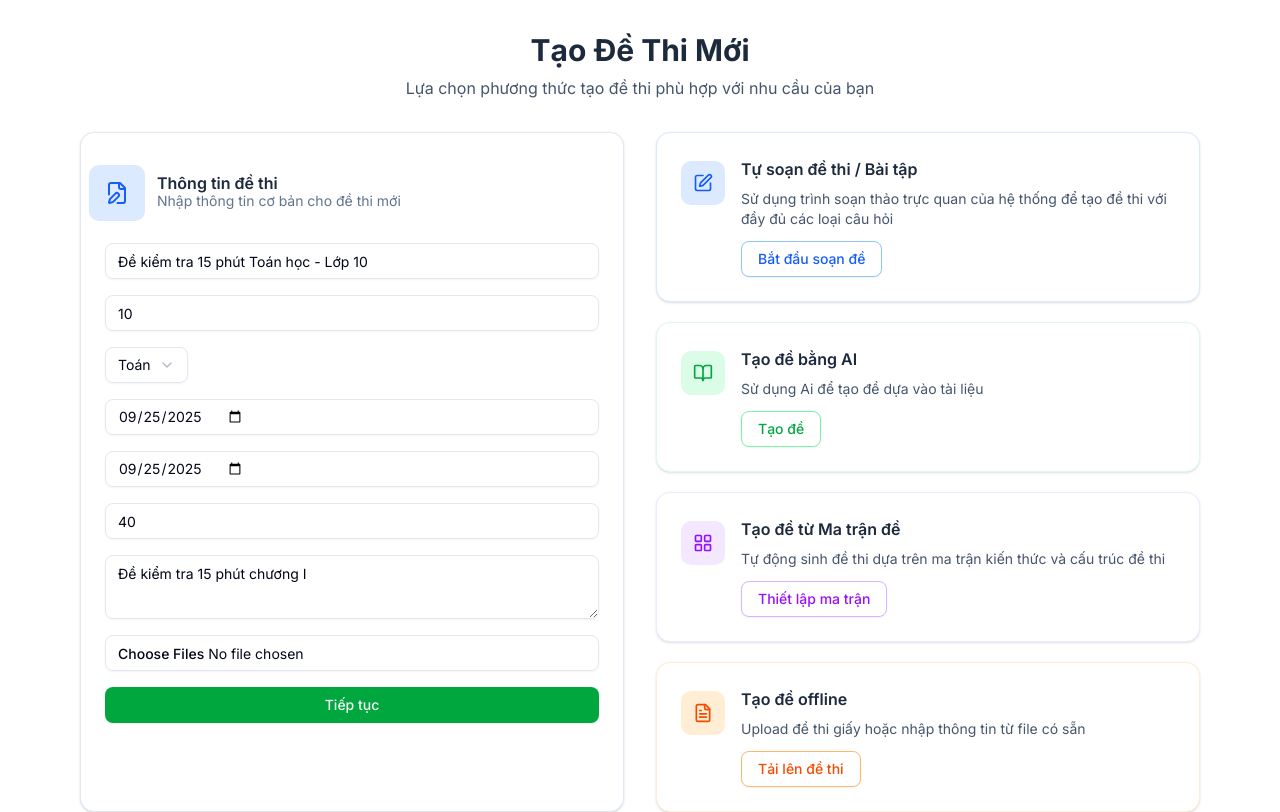
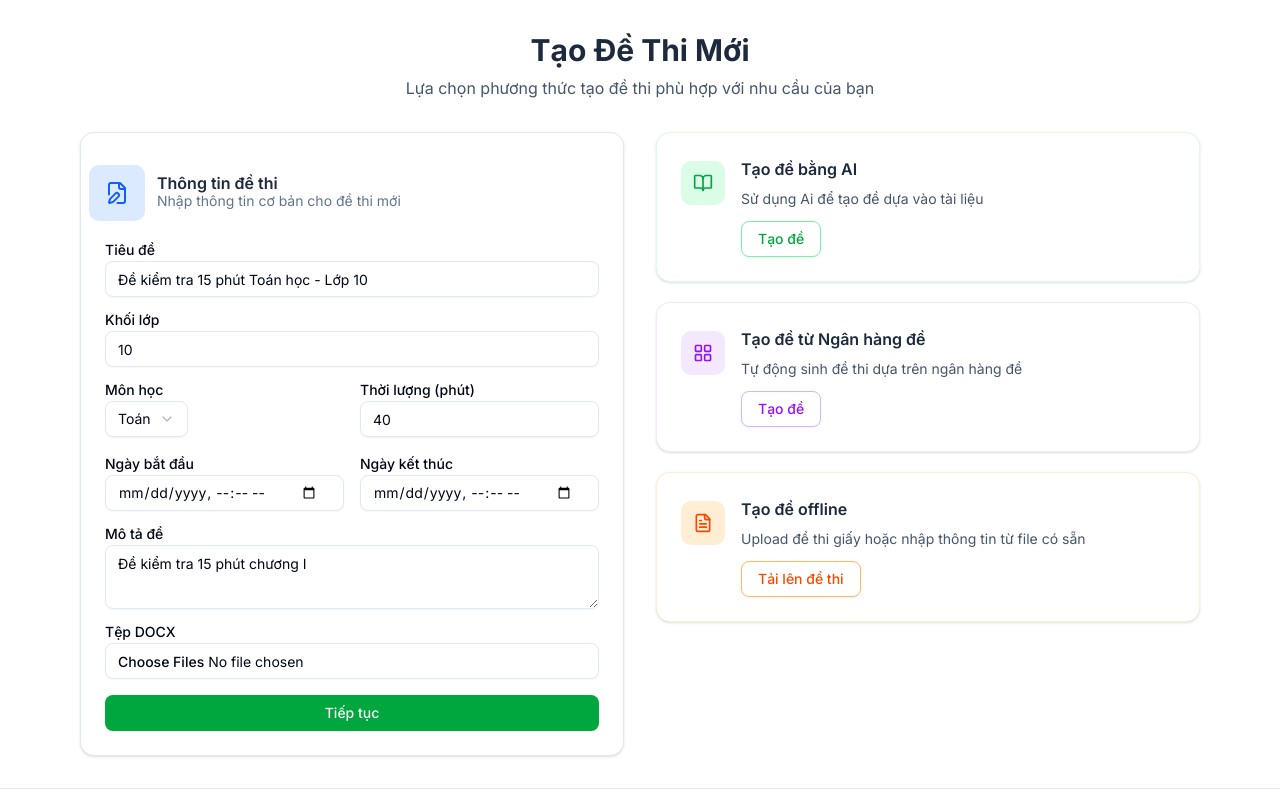
Before and after one commit to TranQuyPhat/nextjs-edu, a Next.js app: page /quizzes/teacher/quizzCreate in a window 1280 px wide. Shown: the top 812 px of the page. Built offline with nearby package versions, Linux system fonts and the light colour scheme.

Commit message:
AI gen Quiz v3

```diff
--- /dev/null
+++ b/src/app/quizzes/api/api-client.ts
@@ -0,0 +1,20 @@
+export async function apiClient<T>(path: string, options: RequestInit = {}): Promise<T> {
+    const token = localStorage.getItem("accessToken");
+    const headers = {
+        "Content-Type": "application/json",
+        ...(options.headers || {}),
+        ...(token ? { Authorization: `Bearer ${token}` } : {}),
+    };
+
+    const res = await fetch(`http://localhost:8080${path}`, {
+        ...options,
+        headers,
+        credentials: "include",
+    });
+
+    if (!res.ok) {
+        throw new Error(await res.text());
+    }
+
+    return res.json();
+}
--- /dev/null
+++ b/src/app/quizzes/hook/useApproveQuiz.ts
@@ -0,0 +1,25 @@
+import { useMutation } from "@tanstack/react-query";
+import { apiClient } from "../api/api-client";
+
+export function useApproveQuiz() {
+    return useMutation({
+        mutationFn: async (quizData: any) => {
+            const mappedQuestions = quizData.questions.map((q: any) => ({
+                questionText: q.question,
+                correctOption: q.answer ?? "",
+                score: 1,
+                options: q.options.map((opt: any) => ({
+                    optionLabel: opt.optionLabel,
+                    optionText: opt.optionText,
+                })),
+            }));
+
+            const payload = { ...quizData, questions: mappedQuestions };
+
+            return apiClient("/api/quizzes", {
+                method: "POST",
+                body: JSON.stringify(payload),
+            });
+        },
+    });
+}
--- a/src/app/quizzes/hook/useQuizQuestionsPage.tsx
+++ b/src/app/quizzes/hook/useQuizQuestionsPage.tsx
@@ -1,4 +1,5 @@
 import { useQuery } from "@tanstack/react-query";
+import { apiClient } from "../api/api-client";
 
 export function useQuizQuestionsPage(
   quizId: number,
@@ -7,16 +8,14 @@ export function useQuizQuestionsPage(
 ) {
   return useQuery({
     queryKey: ["quiz", quizId, "questions", page, size],
-    queryFn: async () => {
-      const res = await fetch(
-        `http://localhost:8080/api/quizzes/${quizId}/questions?page=${page}&size=${size}`,
-        {
-          credentials: "include",
-        }
-      );
-      if (!res.ok) throw new Error(await res.text());
-      return res.json();
-    },
+    queryFn: () =>
+      apiClient(`/api/quizzes/${quizId}/questions?page=${page}&size=${size}`),
     keepPreviousData: true,
   });
 }
+export function useQuizById(quizId: number) {
+  return useQuery({
+    queryKey: ["quiz", quizId],
+    queryFn: () => apiClient(`/api/quizzes/${quizId}`),
+  });
+}
--- a/src/app/quizzes/teacher/quizzCreate/page.tsx
+++ b/src/app/quizzes/teacher/quizzCreate/page.tsx
@@ -177,29 +177,6 @@ export default function CreateQuizzPage() {
 
         <div>
           <div className="space-y-5">
-            <Card className="hover:shadow-lg transition-shadow border border-blue-100">
-              <CardContent className=" flex gap-4 items-start">
-                <div className="bg-blue-100 p-3 rounded-lg mt-1">
-                  <Edit className="text-blue-600 w-5 h-5" />
-                </div>
-                <div>
-                  <h3 className="font-semibold text-base text-slate-800">
-                    Tự soạn đề thi / Bài tập
-                  </h3>
-                  <p className="text-sm text-slate-600 mt-2">
-                    Sử dụng trình soạn thảo trực quan của hệ thống để tạo đề thi
-                    với đầy đủ các loại câu hỏi
-                  </p>
-                  <Button
-                    variant="outline"
-                    className="mt-3 text-blue-600 border-blue-300 hover:bg-blue-50"
-                  >
-                    Bắt đầu soạn đề
-                  </Button>
-                </div>
-              </CardContent>
-            </Card>
-
             <Card className="hover:shadow-lg transition-shadow border border-green-100">
               <CardContent className=" flex gap-4 items-start">
                 <div className="bg-green-100 p-3 rounded-lg mt-1">
@@ -230,17 +207,16 @@ export default function CreateQuizzPage() {
                 </div>
                 <div>
                   <h3 className="font-semibold text-base text-slate-800">
-                    Tạo đề từ Ma trận đề
+                    Tạo đề từ Ngân hàng đề
                   </h3>
                   <p className="text-sm text-slate-600 mt-2">
-                    Tự động sinh đề thi dựa trên ma trận kiến thức và cấu trúc
-                    đề thi
+                    Tự động sinh đề thi dựa trên ngân hàng đề
                   </p>
                   <Button
                     variant="outline"
                     className="mt-3 text-purple-600 border-purple-300 hover:bg-purple-50"
                   >
-                    Thiết lập ma trận
+                    Tạo đề
                   </Button>
                 </div>
               </CardContent>
--- a/src/app/quizzes/teacher/quizzPreview/page.tsx
+++ b/src/app/quizzes/teacher/quizzPreview/page.tsx
@@ -1,6 +1,5 @@
 "use client";
 
-import { useRouter } from "next/navigation";
 import { useEffect, useMemo, useState } from "react";
 import { ArrowLeft, CheckCircle2, Save } from "lucide-react";
 import { Button } from "@/components/ui/button";
@@ -11,11 +10,15 @@ import { Label } from "@/components/ui/label";
 import { Textarea } from "@/components/ui/textarea";
 import { QuizEditor } from "@/components/editor/quiz-editor";
 import { ConfirmLeaveDialog } from "@/components/shared/confirm-leave-dialog";
+import { useApproveQuiz } from "../../hook/useApproveQuiz";
 import { useQuizzStorage } from "@/lib/store/useQuizzStorage";
+import { useRouter } from "next/navigation";
 
 export default function QuizEditPage() {
   const router = useRouter();
   const { data: quiz, setData, reset } = useQuizzStorage();
+
+  const approveMutation = useApproveQuiz();
   const [showConfirm, setShowConfirm] = useState(false);
 
   const title = useMemo(() => {
@@ -28,50 +31,17 @@ export default function QuizEditPage() {
   }
 
   async function onApprove() {
-    try {
-      // Lấy quiz hiện tại trong store
-      const { data: quizData } = useQuizzStorage.getState();
-
-      // Map questions về dạng backend cần
-      const mappedQuestions = quizData.questions.map((q) => ({
-        questionText: q.question,
-        correctOption: q.answer ?? "",
-        score: 1,
-        options: q.options.map((opt) => ({
-          optionLabel: opt.optionLabel,
-          optionText: opt.optionText,
-        })),
-      }));
-
-      // Tạo payload gửi lên backend
-      const payload = {
-        ...quizData,
-        questions: mappedQuestions,
-      };
-
-      const res = await fetch("http://localhost:8080/api/quizzes", {
-        method: "POST",
-        headers: {
-          "Content-Type": "application/json",
-          // Nếu cần token thì thêm:
-          // "Authorization": `Bearer ${localStorage.getItem("access_token")}`
-        },
-        body: JSON.stringify(payload),
-      });
-
-      if (!res.ok) {
-        const errorText = await res.text();
-        throw new Error(`Lỗi khi gửi quiz: ${errorText}`);
-      }
-
-      const result = await res.json();
-      console.log("Duyệt quiz thành công:", result);
-      router.push("quizzes/teacher"); // Điều hướng sau khi duyệt
-    } catch (error) {
-      console.error("Gửi quiz thất bại:", error);
-    }
+    approveMutation.mutate(quiz, {
+      onSuccess: (result) => {
+        console.log("Duyệt quiz thành công:", result);
+        useQuizzStorage.getState().reset();
+        router.push("/quizzes/teacher");
+      },
+      onError: (error) => {
+        console.error("Gửi quiz thất bại:", error);
+      },
+    });
   }
-
   return (
     <main className="min-h-dvh bg-white">
       <header className="sticky top-0 z-30 border-b bg-white/80 backdrop-blur">
@@ -105,7 +75,7 @@ export default function QuizEditPage() {
               className="bg-green-500 text-white hover:bg-green-600"
             >
               <CheckCircle2 className="mr-2 h-4 w-4" />
-              Duyệt quiz
+              {approveMutation.isPending ? "Đang gửi..." : "Duyệt quiz"}
             </Button>
           </div>
         </div>
--- /dev/null
+++ b/src/app/test/[id]/question/page.tsx
@@ -0,0 +1,34 @@
+"use client";
+
+import { useState } from "react";
+import { useQuizQuestionsPage } from "../../../quizzes/hook/useQuizQuestionsPage";
+import { useParams, useSearchParams } from "next/navigation";
+
+export default function QuizQuestionsTest() {
+  const params = useParams();
+  const searchParams = useSearchParams();
+
+  const quizId = Number(params.id); // id từ URL path
+  const pageParam = Number(searchParams.get("page")) || 1;
+  const sizeParam = Number(searchParams.get("size")) || 10;
+
+  const { data, isLoading, isError, error, isFetching } = useQuizQuestionsPage(
+    quizId,
+    pageParam,
+    sizeParam
+  );
+  console.log("Quiz Questions Page Data:", data);
+
+  if (!quizId) return <p>Chưa có quizId hợp lệ</p>;
+  if (isLoading) return <p>Đang tải...</p>;
+  if (isError) return <p>Lỗi: {(error as Error).message}</p>;
+
+  return (
+    <div>
+      <h2>
+        Trang {pageParam} {isFetching && "...đang tải"}
+      </h2>
+      <pre>{JSON.stringify(data, null, 2)}</pre>
+    </div>
+  );
+}
--- a/src/app/test/page.tsx
+++ /dev/null
@@ -1,37 +0,0 @@
-"use client";
-
-import { useState } from "react";
-import { useQuizQuestionsPage } from "../quizzes/hook/useQuizQuestionsPage";
-
-export default function QuizQuestionsTest({ quizId }: { quizId: number }) {
-  const [page, setPage] = useState(1);
-  const { data, isLoading, isError, error, isFetching } = useQuizQuestionsPage(
-    quizId,
-    page,
-    10
-  );
-
-  // Log ra console để kiểm tra
-  console.log("Quiz Questions Page Data:", data);
-
-  if (isLoading) return <p>Đang tải...</p>;
-  if (isError) return <p>Lỗi: {(error as Error).message}</p>;
-
-  return (
-    <div>
-      <h2>
-        Trang {page} {isFetching && "...đang tải"}
-      </h2>
-      <pre>{JSON.stringify(data, null, 2)}</pre>
-      <button disabled={page === 1} onClick={() => setPage((p) => p - 1)}>
-        Trang trước
-      </button>
-      <button
-        disabled={data && page * 10 >= data.total}
-        onClick={() => setPage((p) => p + 1)}
-      >
-        Trang sau
-      </button>
-    </div>
-  );
-}
--- a/src/components/forms/QuizForm.tsx
+++ b/src/components/forms/QuizForm.tsx
@@ -13,6 +13,7 @@ import {
   SelectValue,
 } from "@/components/ui/select";
 import { Button } from "@/components/ui/button";
+import { Label } from "@/components/ui/label";
 import type { QuizzFormData } from "@/types/quiz.type";
 
 export interface QuizFormDataExtended extends QuizzFormData {
@@ -55,16 +56,24 @@ export function QuizForm({
 
   return (
     <form onSubmit={handleSubmit(onSubmit)} className="space-y-4">
-      <Input placeholder="Tiêu đề" {...register("title")} />
+      <div className="space-y-1">
+        <Label htmlFor="title">Tiêu đề</Label>
+        <Input id="title" placeholder="Tiêu đề" {...register("title")} />
         {errors.title && (
           <p className="text-red-500 text-sm">{errors.title.message}</p>
         )}
+      </div>
 
-      <Input placeholder="Khối lớp" {...register("grade")} />
+      <div className="space-y-1">
+        <Label htmlFor="grade">Khối lớp</Label>
+        <Input id="grade" placeholder="Khối lớp" {...register("grade")} />
         {errors.grade && (
           <p className="text-red-500 text-sm">{errors.grade.message}</p>
         )}
-
+      </div>
+      <div className="flex gap-x-4">
+        <div className="space-y-1 w-full">
+          <Label>Môn học</Label>
           <Controller
             control={control}
             name="subject"
@@ -86,35 +95,76 @@ export function QuizForm({
           {errors.subject && (
             <p className="text-red-500 text-sm">{errors.subject.message}</p>
           )}
+        </div>
 
-      <Input type="date" {...register("startDate")} />
-      {errors.startDate && (
-        <p className="text-red-500 text-sm">{errors.startDate.message}</p>
-      )}
-
-      <Input type="date" {...register("endDate")} />
-      {errors.endDate && (
-        <p className="text-red-500 text-sm">{errors.endDate.message}</p>
-      )}
-
+        <div className="space-y-1 w-full">
+          <Label htmlFor="time">Thời lượng (phút)</Label>
           <Input
+            id="time"
             type="number"
-        placeholder="Thời gian làm bài (phút)"
+            placeholder="Thời gian làm bài"
+            min={1}
+            step={1}
+            inputMode="numeric"
             {...register("time")}
           />
           {errors.time && (
             <p className="text-red-500 text-sm">{errors.time.message}</p>
           )}
+        </div>
+      </div>
 
-      <Textarea placeholder="Mô tả đề" {...register("description")} />
+      <div className="grid grid-cols-1 gap-4 md:grid-cols-2">
+        <div className="space-y-1">
+          <Label htmlFor="startDate">Ngày bắt đầu</Label>
+          <Input
+            id="startDate"
+            type="datetime-local"
+            {...register("startDate")}
+          />
+          {errors.startDate && (
+            <p className="text-red-500 text-sm">{errors.startDate.message}</p>
+          )}
+        </div>
+
+        <div className="space-y-1">
+          <Label htmlFor="endDate">Ngày kết thúc</Label>
+          <Input id="endDate" type="datetime-local" {...register("endDate")} />
+          {errors.endDate && (
+            <p className="text-red-500 text-sm">{errors.endDate.message}</p>
+          )}
+        </div>
+      </div>
+
+      {/* Mô tả */}
+      <div className="space-y-1">
+        <Label htmlFor="description">Mô tả đề</Label>
+        <Textarea
+          id="description"
+          placeholder="Mô tả đề"
+          {...register("description")}
+        />
         {errors.description && (
           <p className="text-red-500 text-sm">{errors.description.message}</p>
         )}
+      </div>
 
-      <Input type="file" multiple accept=".docx" onChange={handleFileChange} />
+      {/* File DOCX */}
+      <div className="space-y-1">
+        <Label htmlFor="files">Tệp DOCX</Label>
+        <Input
+          id="files"
+          type="file"
+          multiple
+          accept=".docx"
+          onChange={handleFileChange}
+        />
         {errors.files && (
-        <p className="text-red-500 text-sm">{(errors.files as any)?.message}</p>
+          <p className="text-red-500 text-sm">
+            {(errors.files as any)?.message}
+          </p>
         )}
+      </div>
 
       {selectedFiles.length > 0 && (
         <ul className="text-sm text-gray-600">
```
Lines whose indentation alone changed are shown as unchanged.
